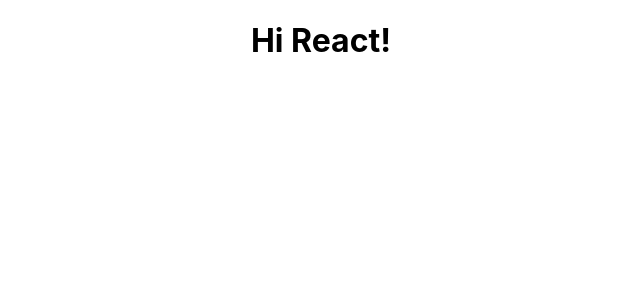
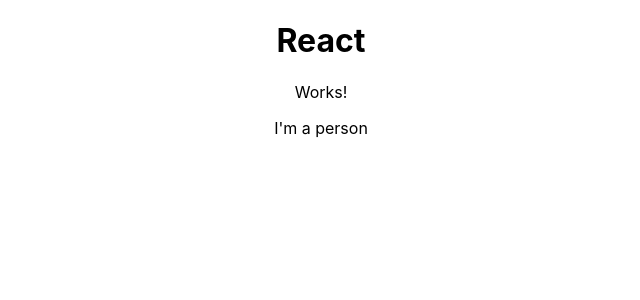
Before and after one commit to ZoltanKassai/Reactjs-sandbox, a React (Create React App) app: page / in a window 1280 px wide. Shown: the top 300 px of the page, without its empty margins (319-959 px from the left). Built offline with nearby package versions, Linux system fonts and the light colour scheme.

Commit message:
first component

```diff
--- a/src/App.js
+++ b/src/App.js
@@ -1,11 +1,14 @@
 import React from 'react';
 import './App.css';
+import Person from './Person/Person';
 
 function App() {
   return (
-    <div className="App">
-      <h1>Hi React!</h1>
-    </div>
+      <div className='App'>
+          <h1>React</h1>
+          <p>Works!</p>
+          <Person/>
+      </div>
   );
 }
 
--- /dev/null
+++ b/src/Person/Person.js
@@ -0,0 +1,7 @@
+import React from "react";
+
+const person = () => {
+    return <p>I'm a person</p>
+};
+
+export default person;
```
